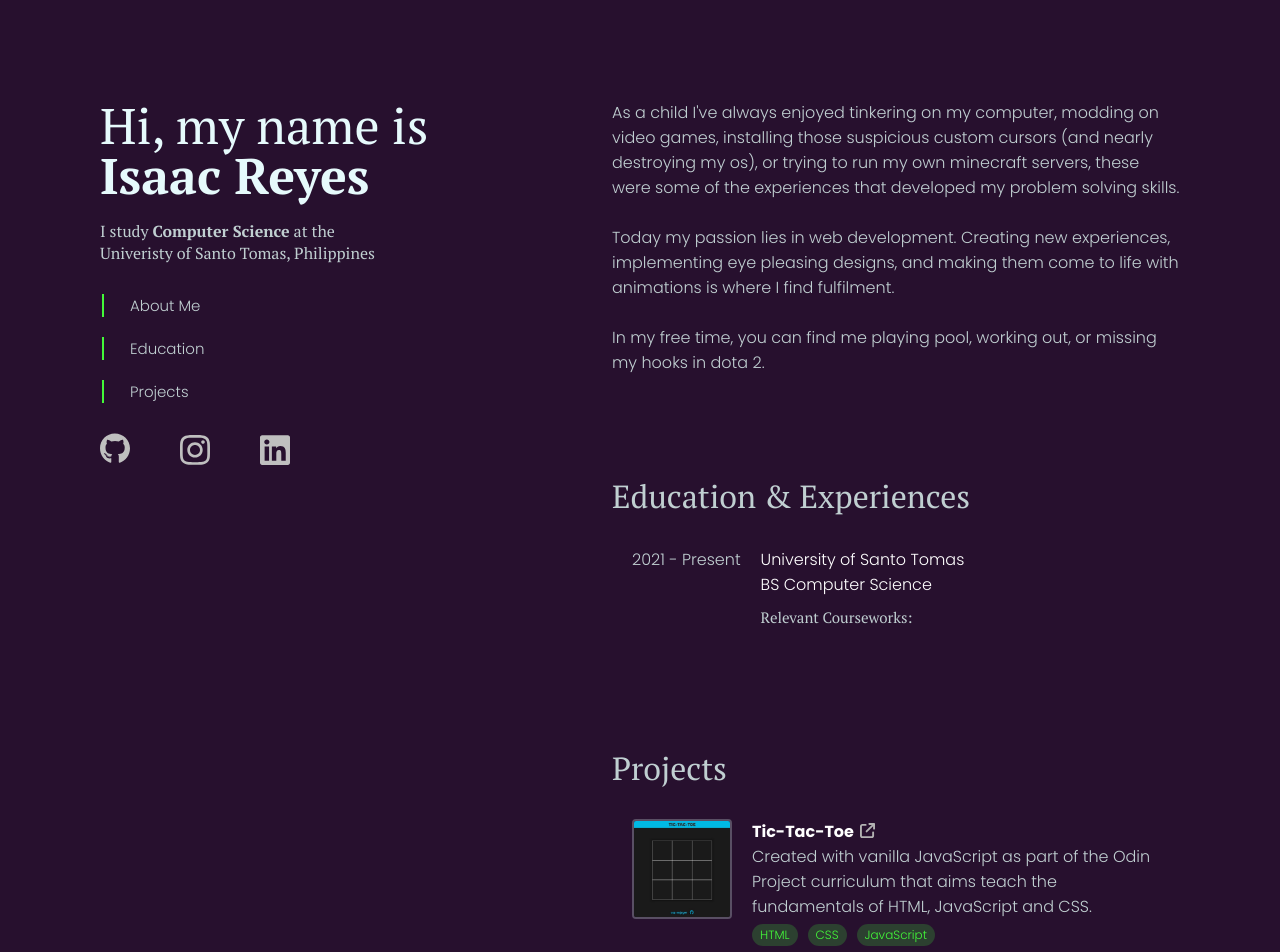
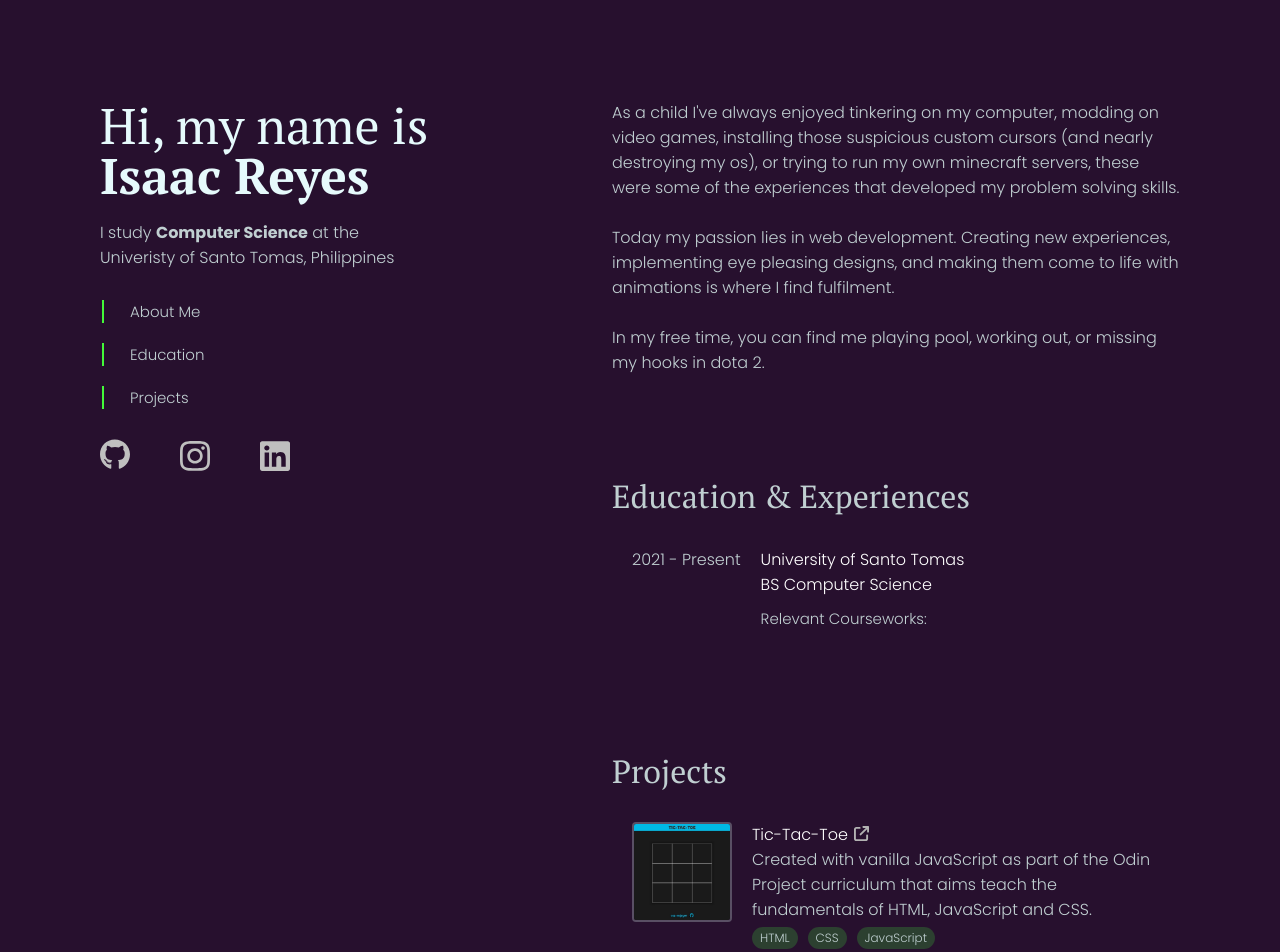
Before and after one commit to css-enjoyer/portfolio, a React (Create React App) app: page / in a window 1280 px wide. Shown: the top 952 px of the page. Built offline with nearby package versions, Linux system fonts and the light colour scheme.

Commit message:
Improve font family uniformity

```diff
--- a/src/App.css
+++ b/src/App.css
@@ -7,6 +7,8 @@
   --flair: #43f93934;
   --purple: #27102e;
   --black-purple: #100514;
+  --header-text: "PT Serif", serif;
+  --body-text: "Poppins", sans-serif;
 }
 
 * {
@@ -15,21 +17,27 @@
   box-sizing: border-box;
 }
 
-h1, h4 {
-  font-family: "PT Serif", serif;
+h1 {
+  font-family: var(--header-text);
   font-weight: 400;
 }
-h1 span, h4 span {
+h1 span {
   font-weight: 700;
   word-break: keep-all;
 }
 
-p {
-  font-family: "Poppins", sans-serif;
+h4, p, a {
+  font-family: var(--body-text);
   font-weight: 400;
+  color: var(--grey);
+  text-decoration: none;
 }
-p span {
+h4 span, p span, a span {
   font-weight: 700;
+}
+
+a {
+  color: white;
 }
 
 html {
@@ -114,7 +122,6 @@ html body .App .bioColumn .soc-list {
 html body .App .bioColumn .soc-list a {
   height: 30px;
   width: 30px;
-  color: white;
 }
 html body .App .bioColumn .soc-list a img {
   filter: invert(100%) brightness(75%);
@@ -138,12 +145,6 @@ html body .App .infoColumn .educ-section .educCard {
   gap: 20px;
   padding: 20px;
   transition: ease-in-out 0.2s;
-}
-html body .App .infoColumn .educ-section .educCard a {
-  color: white;
-  font-family: "Poppins", sans-serif;
-  font-weight: 400;
-  text-decoration: none;
 }
 html body .App .infoColumn .educ-section .educCard:hover {
   border-radius: 15px;
@@ -180,7 +181,6 @@ html body .App .infoColumn .proj-section .projCard {
 html body .App .infoColumn .proj-section .projCard a {
   color: white;
   font-family: "Poppins", sans-serif;
-  font-weight: 700;
   text-decoration: none;
 }
 html body .App .infoColumn .proj-section .projCard:hover {
--- a/src/App.scss
+++ b/src/App.scss
@@ -7,6 +7,9 @@
     --flair: #43f93934;
     --purple: #27102e;
     --black-purple: #100514;
+
+    --header-text: 'PT Serif', serif;
+    --body-text: 'Poppins', sans-serif;
 }
 * {
     margin: 0;
@@ -15,20 +18,26 @@
     // border: 1px solid pink
 }
 
-h1, h4 {
-    font-family: 'PT Serif', serif;
+h1 {
+    font-family: var(--header-text);
     font-weight: 400;
     span {
         font-weight: 700;
         word-break: keep-all;
     }
 }
-p {
-    font-family: 'Poppins', sans-serif;
+h4, p, a {
+    font-family: var(--body-text);
     font-weight: 400;
+    color: var(--grey);
+    text-decoration: none;
     span {
         font-weight: 700;
     }
+}
+
+a {
+    color: white;
 }
 
 html {
@@ -113,7 +122,6 @@ html {
                     a {
                         height: 30px;
                         width: 30px;
-                        color: white;
                         img {
                             filter: invert(100%) brightness(75%);
                             cursor: pointer;
@@ -130,10 +138,6 @@ html {
                 color: var(--grey);
                 .margin {
                     height: 100px;
-                    // border: 1px solid blue;
-                }
-                .section {
-                    // border: 1px solid red;
                 }
                 .educ-section {
                     h1 {
@@ -144,12 +148,6 @@ html {
                         gap: 20px;
                         padding: 20px;
                         transition: ease-in-out .2s;
-                        a {
-                            color: white;
-                            font-family: 'Poppins', sans-serif;
-                            font-weight: 400;
-                            text-decoration: none;
-                        }
                         &:hover {
                             border-radius: 15px;
                             background: linear-gradient(145deg, #2a1131, #230e29);
@@ -190,7 +188,6 @@ html {
                         a {
                             color: white;
                             font-family: 'Poppins', sans-serif;
-                            font-weight: 700;
                             text-decoration: none;
                         }
                         &:hover {
```
Also changed, not shown: 1 other file (tests, documents, lock files or other folders).
